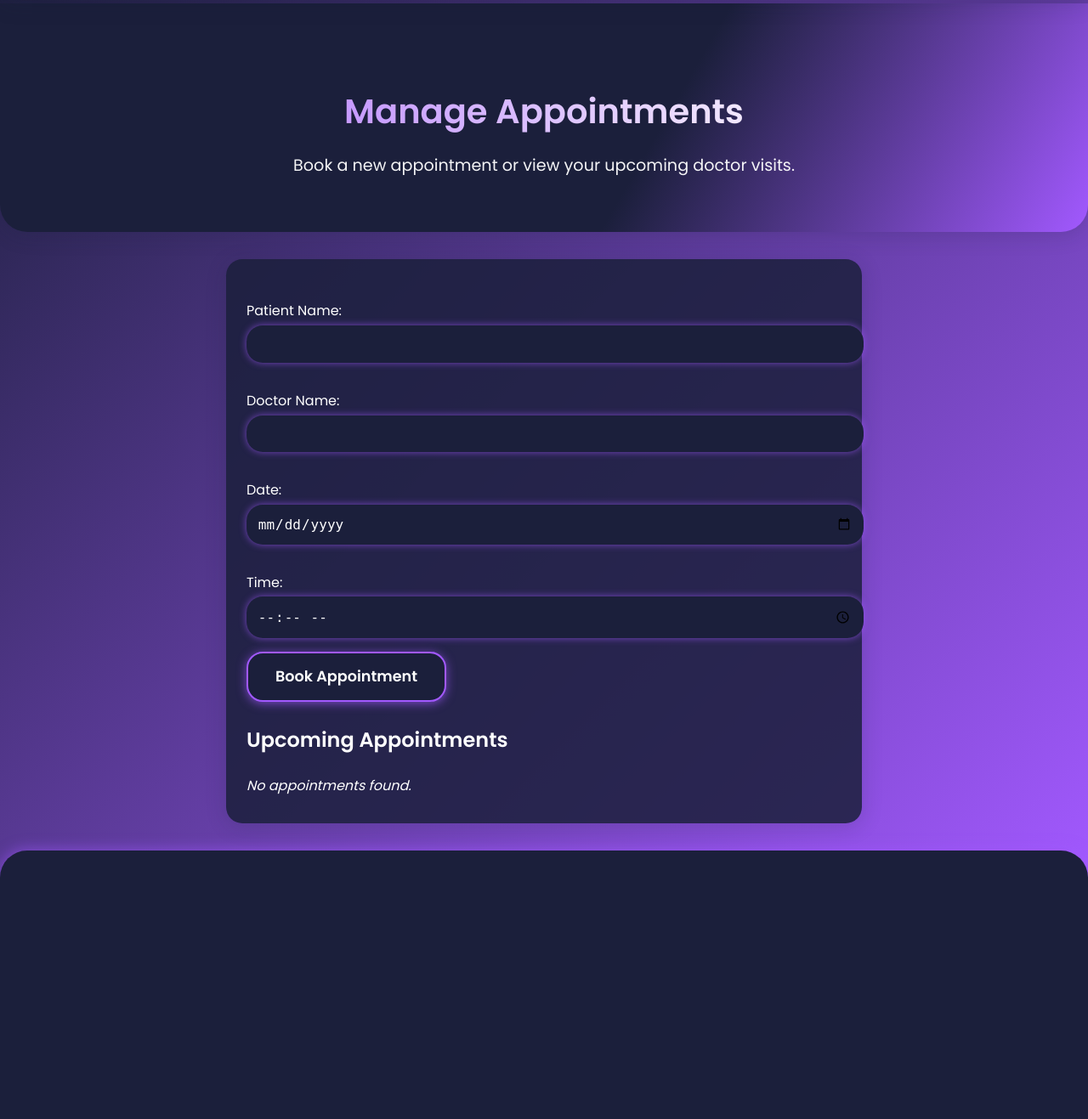
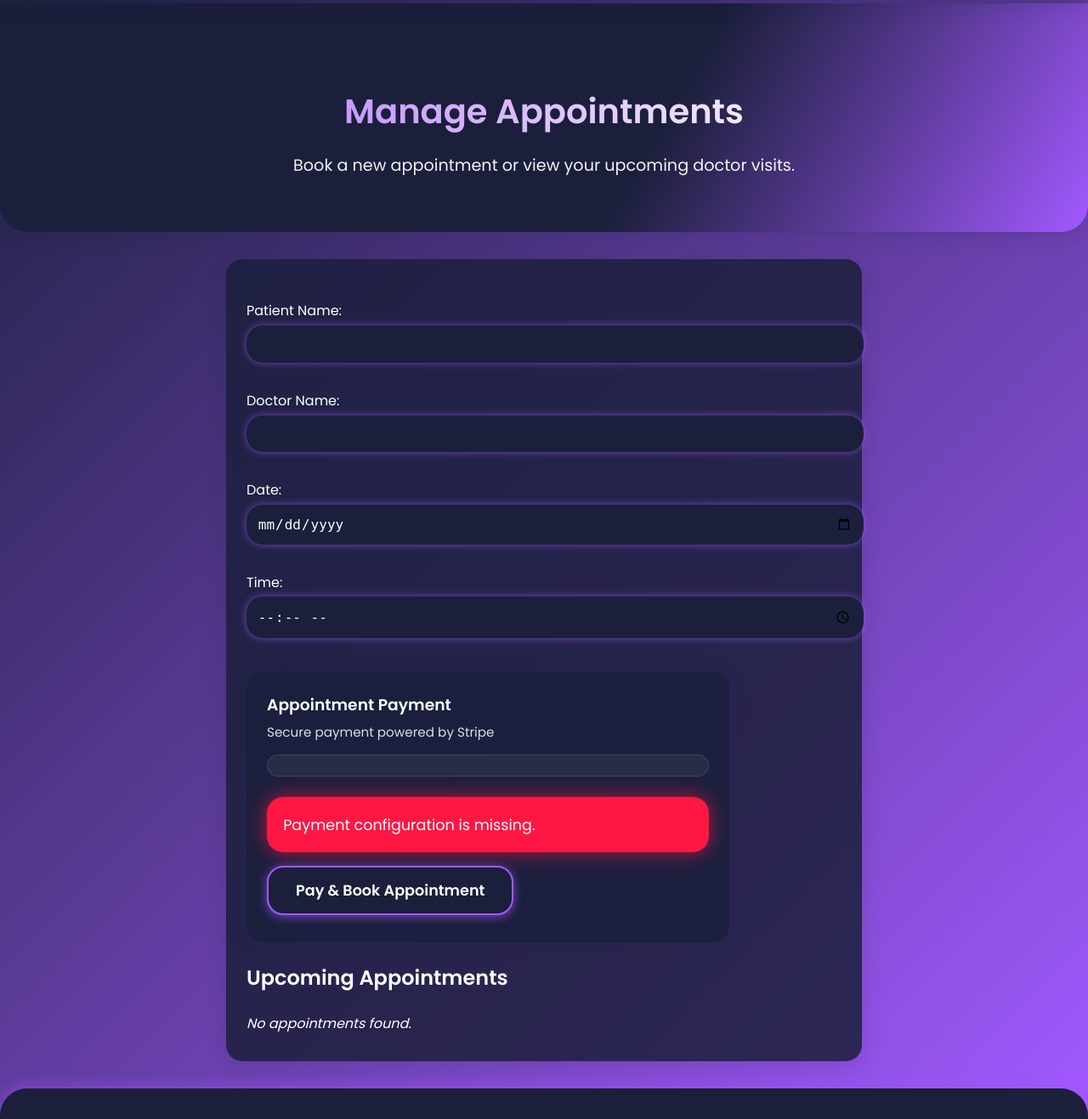
Before and after one commit to JrSyre/epilepsy-pre-seizzure, a Flask app: page /appointments in a window 1280 px wide. Shown: the part 76-1393 px from the top of the page at 85% size. Before the commit the page ends 1108 px from the top, so only its background shows below. Run offline with Flask 3, Linux system fonts and the light colour scheme; data that the repository does not hold is empty; some libraries are stand-ins or nearby versions.

Commit message:
feat(payments): integrate Stripe for appointment booking (PaymentIntent, Elements UI); add endpoints and frontend flow

```diff
--- a/app.py
+++ b/app.py
@@ -18,6 +18,7 @@
 from routes.appointments import appointments_bp
 from routes.medication import medication_bp
 from routes.progress import progress_bp
+from routes.payments import payments_bp
 
 def create_app(config_name=None):
     """Application factory pattern."""
@@ -38,6 +39,7 @@
     app.register_blueprint(appointments_bp, url_prefix='/api')
     app.register_blueprint(medication_bp, url_prefix='/api')
     app.register_blueprint(progress_bp, url_prefix='/api')
+    app.register_blueprint(payments_bp, url_prefix='/api')
 
     return app
 
@@ -54,7 +56,9 @@
             "/api/predict",
             "/api/appointments",
             "/api/medication",
-            "/api/progress"
+            "/api/progress",
+            "/api/payments/config",
+            "/api/payments/create-intent"
         ]
     }
 
--- a/frontend-ui/appointments.html
+++ b/frontend-ui/appointments.html
@@ -7,6 +7,7 @@
   <link rel="stylesheet" href="assets/style.css"/>
   <link href="https://fonts.googleapis.com/css?family=Poppins:400,600&display=swap" rel="stylesheet"/>
   <link rel="stylesheet" href="https://cdnjs.cloudflare.com/ajax/libs/font-awesome/6.0.0/css/all.min.css"/>
+  <script src="https://js.stripe.com/v3/"></script>
 </head>
 <body class="gradient-bg">
   <nav class="navbar">
@@ -58,8 +59,16 @@
         <input type="date" id="date" name="date" required />
         <label for="time">Time:</label>
         <input type="time" id="time" name="time" required />
-        <button type="submit" class="btn btn-primary">Book Appointment</button>
       </form>
+
+      <div class="payment-card">
+        <h3>Appointment Payment</h3>
+        <p class="payment-subtitle">Secure payment powered by Stripe</p>
+        <div id="card-element" class="stripe-card"></div>
+        <div id="card-errors" class="status-box error" style="display:none;"></div>
+        <button id="pay-book" class="btn btn-primary" style="margin-top:1rem;">Pay & Book Appointment</button>
+      </div>
+
       <div id="appointment-status" class="status-box" style="display:none;"></div>
       <h2>Upcoming Appointments</h2>
       <div id="appointments-list" class="appointments-list"></div>
@@ -71,5 +80,6 @@
   <script src="assets/main.js"></script>
   <script src="assets/appointments.js"></script>
   <script src="assets/notifications.js"></script>
+  <script src="assets/stripe.js"></script>
 </body>
 </html>
--- /dev/null
+++ b/frontend-ui/assets/stripe.js
@@ -0,0 +1,125 @@
+document.addEventListener('DOMContentLoaded', async function () {
+  const statusBox = document.getElementById('appointment-status');
+  const cardErrors = document.getElementById('card-errors');
+  const payButton = document.getElementById('pay-book');
+  const cardElementContainer = document.getElementById('card-element');
+
+  if (!window.Stripe || !payButton || !cardElementContainer) {
+    return;
+  }
+
+  function showError(message) {
+    if (cardErrors) {
+      cardErrors.style.display = 'block';
+      cardErrors.className = 'status-box error';
+      cardErrors.textContent = message;
+    }
+  }
+
+  function showStatus(message, ok = true) {
+    if (statusBox) {
+      statusBox.style.display = 'block';
+      statusBox.className = 'status-box ' + (ok ? 'success' : 'error');
+      statusBox.textContent = message;
+    }
+  }
+
+  try {
+    // 1) Fetch publishable key and pricing
+    const cfgResp = await fetch('/api/payments/config');
+    const cfg = await cfgResp.json();
+    if (!cfg.publishableKey) {
+      showError('Payment configuration is missing.');
+      return;
+    }
+
+    const stripe = Stripe(cfg.publishableKey);
+    const elements = stripe.elements({
+      appearance: {
+        theme: 'night',
+        variables: {
+          colorPrimary: '#A259FF',
+          colorBackground: 'transparent',
+          colorText: '#ffffff',
+        }
+      }
+    });
+
+    const cardElement = elements.create('card', {
+      style: {
+        base: {
+          color: '#fff',
+          fontFamily: 'Poppins, Inter, Arial, sans-serif',
+          fontSmoothing: 'antialiased',
+          '::placeholder': { color: '#cfcfcf' }
+        },
+        invalid: { color: '#ff6b6b' }
+      }
+    });
+    cardElement.mount('#card-element');
+
+    payButton.addEventListener('click', async function () {
+      cardErrors.style.display = 'none';
+      statusBox.style.display = 'none';
+
+      // Validate appointment fields
+      const patient = document.getElementById('patient').value.trim();
+      const doctor = document.getElementById('doctor').value.trim();
+      const date = document.getElementById('date').value;
+      const time = document.getElementById('time').value;
+
+      if (!patient || !doctor || !date || !time) {
+        showError('Please complete all appointment details first.');
+        return;
+      }
+
+      try {
+        // 2) Create PaymentIntent on server
+        const meta = { patient, doctor, date, time };
+        const piResp = await fetch('/api/payments/create-intent', {
+          method: 'POST',
+          headers: { 'Content-Type': 'application/json' },
+          body: JSON.stringify({ metadata: meta })
+        });
+        const pi = await piResp.json();
+        if (!pi.client_secret) {
+          showError(pi.message || 'Could not create payment.');
+          return;
+        }
+
+        // 3) Confirm payment on client
+        const { error, paymentIntent } = await stripe.confirmCardPayment(pi.client_secret, {
+          payment_method: {
+            card: cardElement,
+          }
+        });
+
+        if (error) {
+          showError(error.message || 'Payment failed.');
+          return;
+        }
+
+        if (paymentIntent && paymentIntent.status === 'succeeded') {
+          // 4) Book the appointment upon successful payment
+          const bookResp = await fetch('/api/appointments', {
+            method: 'POST',
+            headers: { 'Content-Type': 'application/json' },
+            body: JSON.stringify({ patient, doctor, date, time })
+          });
+          const book = await bookResp.json();
+          if (bookResp.ok) {
+            showStatus('Payment successful and appointment booked!');
+          } else {
+            showError(book.message || 'Payment succeeded but booking failed.');
+          }
+        } else {
+          showError('Payment was not successful.');
+        }
+      } catch (e) {
+        showError(e.message || 'An error occurred while processing payment.');
+      }
+    });
+  } catch (e) {
+    showError('Could not initialize payment.');
+  }
+});
--- a/frontend-ui/assets/style.css
+++ b/frontend-ui/assets/style.css
@@ -753,3 +753,29 @@
   background: #43e97b;
   color: #1B1F3B;
 }
+
+.payment-card {
+  background: rgba(27,31,59,0.85);
+  border-radius: var(--radius);
+  padding: 1.5rem;
+  margin: 1.5rem 0;
+  max-width: 520px;
+  box-shadow: var(--shadow);
+}
+
+.payment-card h3 {
+  margin: 0 0 0.4rem 0;
+}
+
+.payment-subtitle {
+  margin-top: 0;
+  opacity: 0.85;
+  font-size: 0.95rem;
+}
+
+.stripe-card {
+  padding: 0.75rem 1rem;
+  background: rgba(255,255,255,0.06);
+  border-radius: var(--radius);
+  border: 1px solid rgba(255,255,255,0.1);
+}
--- a/requirements.txt
+++ b/requirements.txt
@@ -11,3 +11,4 @@
 python-dotenv>=1.0.0
 setuptools>=68.0.0
 requests>=2.31.0
+stripe>=7.0.0
--- /dev/null
+++ b/routes/payments.py
@@ -0,0 +1,76 @@
+"""
+Stripe payments endpoints for appointment booking.
+Provides endpoints to fetch publishable key and create PaymentIntents.
+"""
+
+import os
+from flask import Blueprint, jsonify, request
+import stripe
+
+payments_bp = Blueprint('payments', __name__)
+
+# Read Stripe keys from environment
+STRIPE_SECRET_KEY = os.environ.get('STRIPE_SECRET_KEY', '')
+STRIPE_PUBLISHABLE_KEY = os.environ.get('STRIPE_PUBLISHABLE_KEY', '')
+STRIPE_CURRENCY = os.environ.get('STRIPE_CURRENCY', 'usd')
+APPOINTMENT_PRICE_CENTS = int(os.environ.get('APPOINTMENT_PRICE_CENTS', '2000'))  # default $20.00
+
+# Initialize Stripe client if key present
+if STRIPE_SECRET_KEY:
+    stripe.api_key = STRIPE_SECRET_KEY
+
+@payments_bp.route('/payments/config', methods=['GET'])
+def payments_config():
+    """Expose publishable key and pricing configuration to the frontend."""
+    return jsonify({
+        'publishableKey': STRIPE_PUBLISHABLE_KEY,
+        'currency': STRIPE_CURRENCY,
+        'amount_cents': APPOINTMENT_PRICE_CENTS
+    })
+
+@payments_bp.route('/payments/create-intent', methods=['POST'])
+def create_payment_intent():
+    """
+    Create a Stripe PaymentIntent for an appointment booking.
+
+    Request JSON (optional overrides):
+    {
+        "amount_cents": 2500,           # optional; defaults to APPOINTMENT_PRICE_CENTS
+        "currency": "usd",             # optional; defaults to STRIPE_CURRENCY
+        "metadata": { ... }             # optional metadata (patient, doctor, date, time)
+    }
+    """
+    if not STRIPE_SECRET_KEY:
+        return jsonify({
+            'error': 'stripe_not_configured',
+            'message': 'Stripe secret key is not configured on the server.'
+        }), 500
+
+    try:
+        data = request.get_json(silent=True) or {}
+        amount_cents = int(data.get('amount_cents', APPOINTMENT_PRICE_CENTS))
+        currency = (data.get('currency') or STRIPE_CURRENCY).lower()
+        metadata = data.get('metadata') or {}
+
+        # Basic guardrails
+        if amount_cents <= 0:
+            return jsonify({'error': 'invalid_amount', 'message': 'Amount must be greater than zero.'}), 400
+
+        intent = stripe.PaymentIntent.create(
+            amount=amount_cents,
+            currency=currency,
+            automatic_payment_methods={'enabled': True},
+            metadata=metadata
+        )
+
+        return jsonify({
+            'client_secret': intent.client_secret,
+            'payment_intent_id': intent.id,
+            'amount_cents': amount_cents,
+            'currency': currency
+        })
+
+    except stripe.error.StripeError as e:
+        return jsonify({'error': 'stripe_error', 'message': str(e)}), 400
+    except Exception as e:
+        return jsonify({'error': 'server_error', 'message': str(e)}), 500
```
